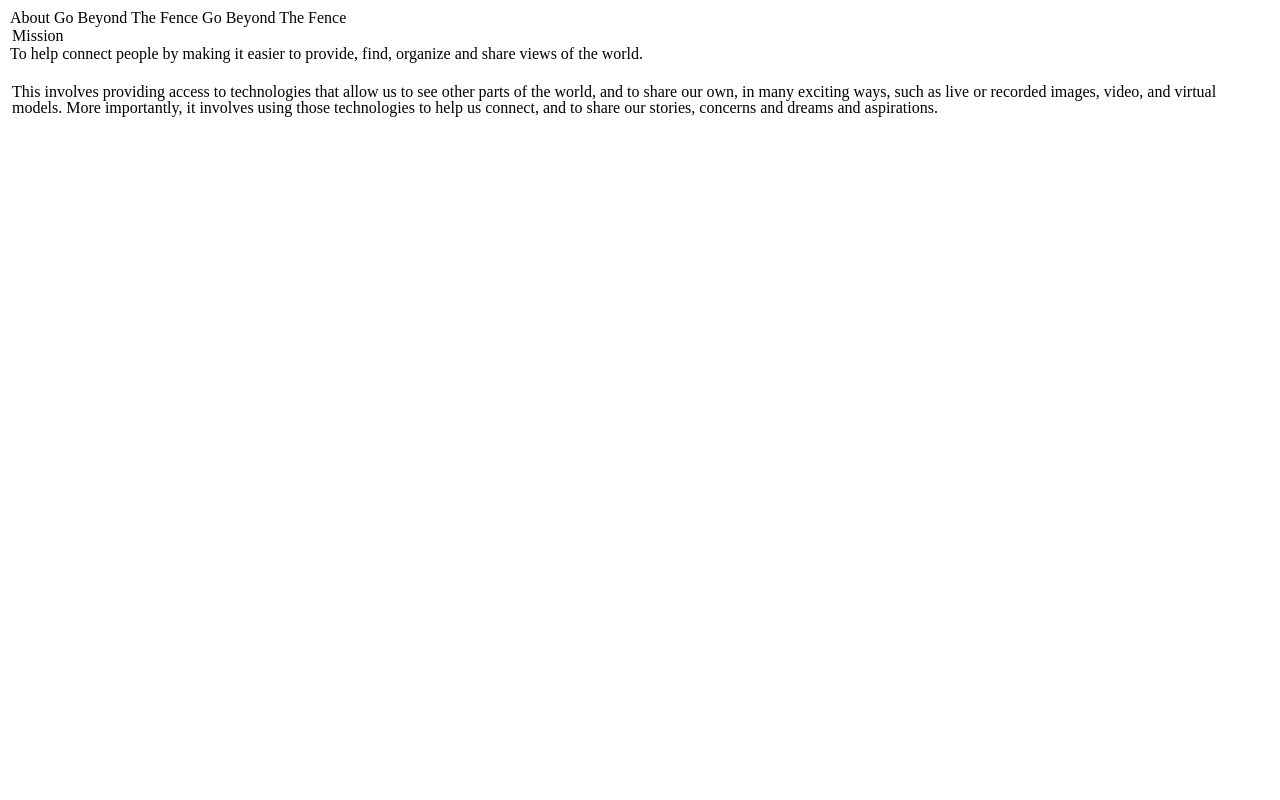
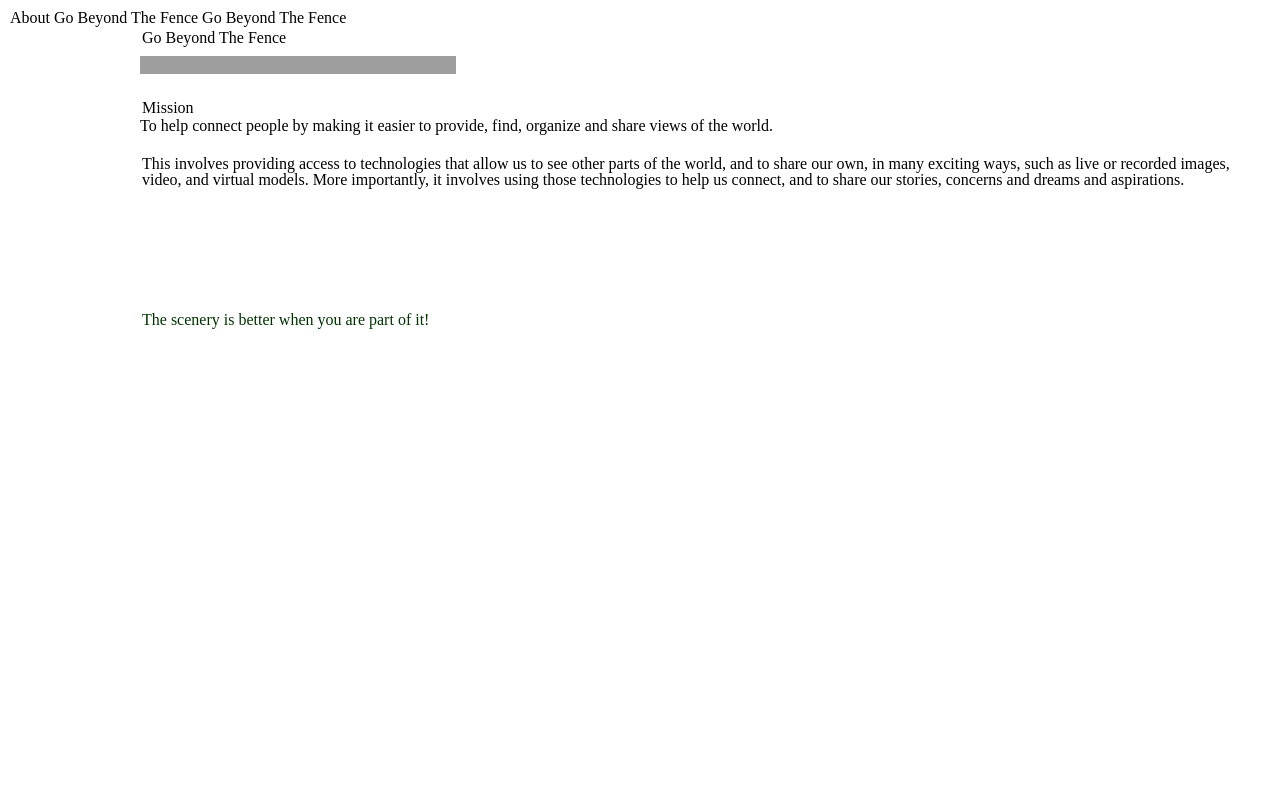
Before and after one commit to Tanner272003/Blog, a Django app: page /about/ in a window 1280 px wide. Run offline with Django 3.2, Linux system fonts and the light colour scheme; parts of the project's set-up code (start-up, migrations or seed data) failed here and were passed over; grey boxes are pictures that could not be loaded.

Commit message:
editing about page

```diff
--- a/web/mysite/templates/about.html
+++ b/web/mysite/templates/about.html
@@ -9,6 +9,23 @@
 <style type="text/css">
 </style>
 
+<header class = "centerheader" id="header" role="banner">
+
+        <h1>
+          <p class="pclass" style= "text-shadow: 2px 2px white;">
+            Go Beyond The Fence
+
+          </p>
+		 <h2><p style="color:#003300;position: absolute;top: 310px;text-shadow: 2px 2px white;" >The scenery is better when you are part of it!</p></h2>
+       </h1>
+
+		 <iframe src="http://free.timeanddate.com/clock/i51ygruk/n23/tt0" frameborder="0" width="316" height="18"></iframe>
+        <nav>
+          <ul class="top-navigation">
+		  <li>
+			<link rel="shortcut icon" href="{% static "zinnia/theme/img/favicon.ico" %}" />
+			<link rel="home" href="{% url "zinnia:entry_archive_index" %}" />
+			</li>
 
 {% block content %}
 
```
